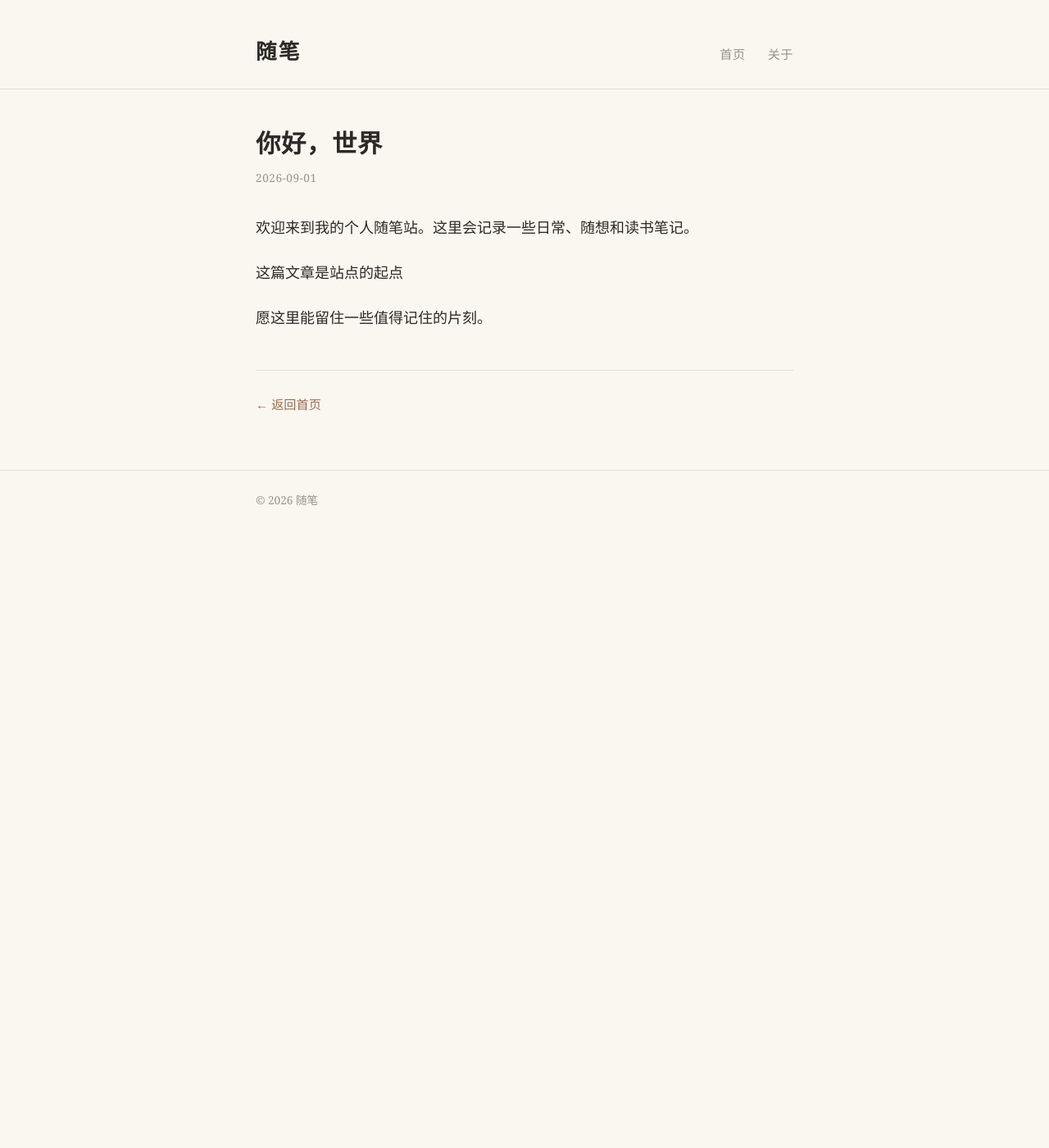
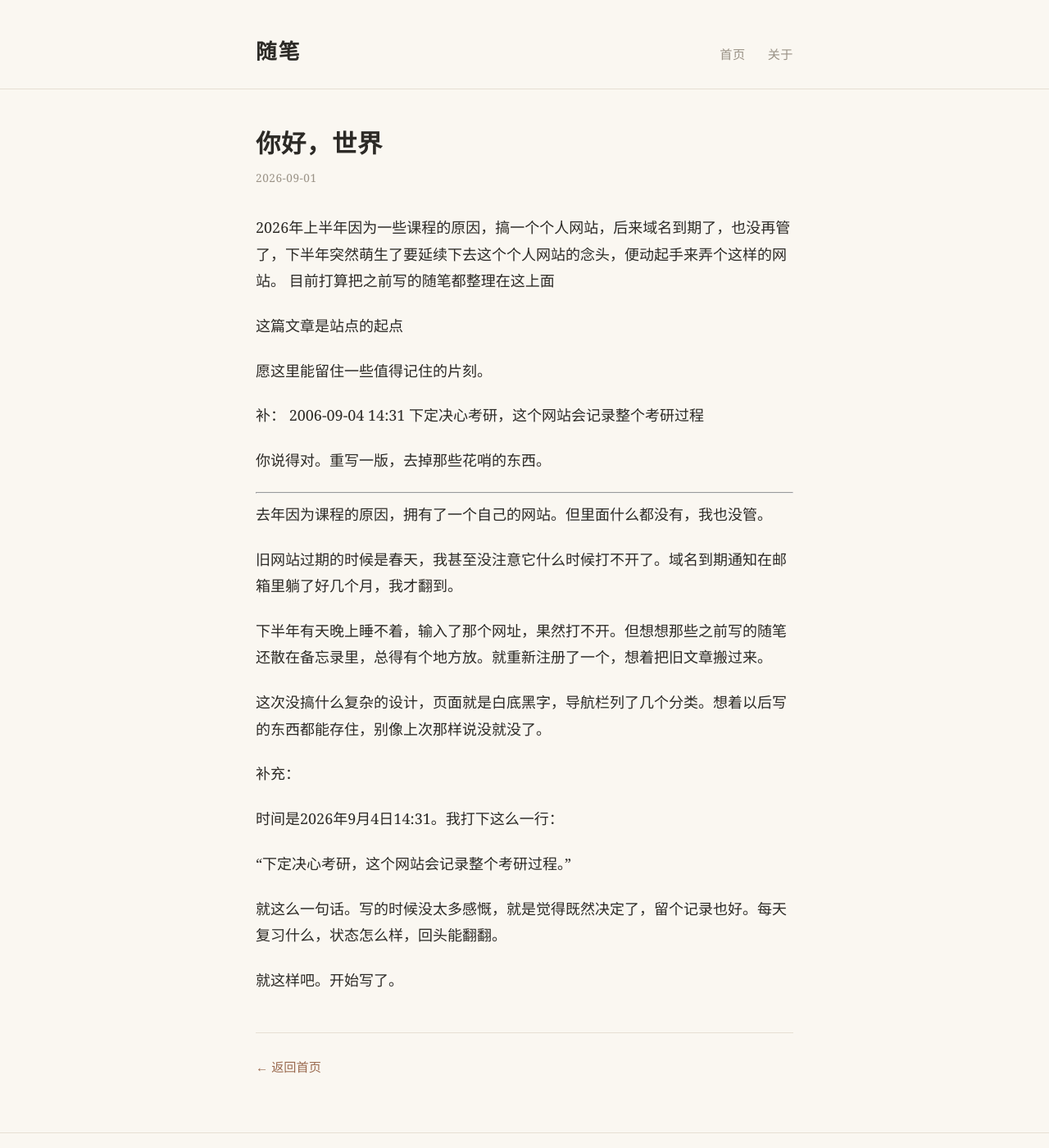
Before and after one commit to shenxingda666-commits/shenxingda666-commits.github.io, a Jekyll site: the page built from _posts/2026-09-01-hello.md, in a window 1280 px wide and 1400 px high. Shown: the whole window at 82% size. Built offline with Jekyll 4.4.1, drawn with Linux system fonts in a browser that asks for light colours.

Commit message:
Revise personal blog post with new reflections
Updated the content of the post to reflect personal experiences and intentions regarding the website and future plans.

```diff
--- a/_posts/2026-09-01-hello.md
+++ b/_posts/2026-09-01-hello.md
@@ -3,9 +3,36 @@ layout: post
 title: 你好，世界
 date: 2026-09-01 22:00:00 +0800
 ---
-
-欢迎来到我的个人随笔站。这里会记录一些日常、随想和读书笔记。
+2026年上半年因为一些课程的原因，搞一个个人网站，后来域名到期了，也没再管了，下半年突然萌生了要延续下去这个个人网站的念头，便动起手来弄个这样的网站。
+目前打算把之前写的随笔都整理在这上面
 
 这篇文章是站点的起点
 
 愿这里能留住一些值得记住的片刻。
+
+补：
+2006-09-04  14:31
+下定决心考研，这个网站会记录整个考研过程
+
+你说得对。重写一版，去掉那些花哨的东西。
+
+---
+
+去年因为课程的原因，拥有了一个自己的网站。但里面什么都没有，我也没管。
+
+旧网站过期的时候是春天，我甚至没注意它什么时候打不开了。域名到期通知在邮箱里躺了好几个月，我才翻到。
+
+下半年有天晚上睡不着，输入了那个网址，果然打不开。但想想那些之前写的随笔还散在备忘录里，总得有个地方放。就重新注册了一个，想着把旧文章搬过来。
+
+这次没搞什么复杂的设计，页面就是白底黑字，导航栏列了几个分类。想着以后写的东西都能存住，别像上次那样说没就没了。
+
+
+补充：
+
+时间是2026年9月4日14:31。我打下这么一行：
+
+"下定决心考研，这个网站会记录整个考研过程。"
+
+就这么一句话。写的时候没太多感慨，就是觉得既然决定了，留个记录也好。每天复习什么，状态怎么样，回头能翻翻。
+
+就这样吧。开始写了。
```
